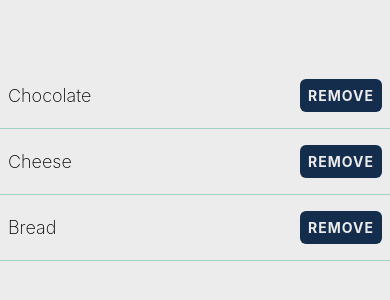
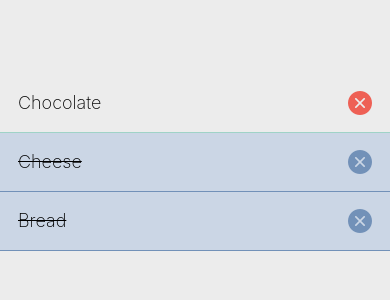
Before and after one commit to GeorginaMudditt/taskly, a React Native app: screen / in a window 390 px wide. Shown: the part 260-560 px from the top of the page. Built offline with nearby package versions, Linux system fonts and the light colour scheme.

Commit message:
add isCompleted with styles, add icons

```diff
--- a/App.tsx
+++ b/App.tsx
@@ -1,4 +1,4 @@
-import { StyleSheet, Text, View, TouchableOpacity, Alert } from "react-native";
+import { StyleSheet, View } from "react-native";
 import { theme } from "./theme";
 import { ShoppingListItem } from "./components/ShoppingListItem";
 
@@ -6,8 +6,8 @@ export default function App() {
   return (
     <View style={styles.container}>
       <ShoppingListItem name="Chocolate" />
-      <ShoppingListItem name="Cheese" />
-      <ShoppingListItem name="Bread" />
+      <ShoppingListItem name="Cheese" isCompleted={true} />
+      <ShoppingListItem name="Bread" isCompleted={true} />
     </View>
   );
 }
@@ -18,25 +18,4 @@ const styles = StyleSheet.create({
     backgroundColor: theme.colorWhite,
     justifyContent: "center",
   },
-  itemContainer: {
-    borderBottomWidth: 1,
-    borderBottomColor: theme.colorTurquoise,
-    paddingHorizontal: 8,
-    paddingVertical: 16,
-    flexDirection: "row",
-    justifyContent: "space-between",
-    alignItems: "center",
-  },
-  itemText: { fontSize: 18, fontWeight: "200" },
-  button: {
-    backgroundColor: theme.colorBlack,
-    padding: 8,
-    borderRadius: 6,
-  },
-  buttonText: {
-    color: theme.colorWhite,
-    fontWeight: "bold",
-    textTransform: "uppercase",
-    letterSpacing: 1,
-  },
 });
--- a/components/ShoppingListItem.tsx
+++ b/components/ShoppingListItem.tsx
@@ -1,11 +1,13 @@
 import { View, Text, TouchableOpacity, StyleSheet, Alert } from "react-native";
 import { theme } from "../theme";
+import AntDesign from '@expo/vector-icons/AntDesign';
 
 type Props = {
   name: string;
+  isCompleted?: boolean;
 };
 
-export function ShoppingListItem({ name }: Props) {
+export function ShoppingListItem({ name, isCompleted }: Props) {
   const handleRemove = () => {
     Alert.alert(
       `Are you sure you want to remove ${name}?`,
@@ -24,40 +26,43 @@ export function ShoppingListItem({ name }: Props) {
   };
 
   return (
-    <View style={styles.itemContainer}>
-      <Text style={styles.itemText}>{name}</Text>
-      <TouchableOpacity style={styles.button} onPress={handleRemove}>
-        <Text style={styles.buttonText}>Remove</Text>
+    <View
+      style={[
+        styles.itemContainer,
+        isCompleted ? styles.completedContainer : undefined,
+      ]}
+    >
+      <Text
+        style={[
+          styles.itemText,
+          isCompleted ? styles.completedText : undefined,
+        ]}
+      >
+        {name}
+      </Text>
+      <TouchableOpacity
+        onPress={handleRemove}
+      >
+        <AntDesign name="closecircle" size={24} color={isCompleted ? theme.colorGrey : theme.colorRed} />
       </TouchableOpacity>
     </View>
   );
 }
 
 const styles = StyleSheet.create({
-  container: {
-    flex: 1,
-    backgroundColor: theme.colorWhite,
-    justifyContent: "center",
-  },
   itemContainer: {
     borderBottomWidth: 1,
     borderBottomColor: theme.colorTurquoise,
-    paddingHorizontal: 8,
+    paddingHorizontal: 18,
     paddingVertical: 16,
     flexDirection: "row",
     justifyContent: "space-between",
     alignItems: "center",
   },
+  completedContainer: {
+    backgroundColor: theme.colorLightGrey,
+    borderBottomColor: theme.colorGrey,
+  },
   itemText: { fontSize: 18, fontWeight: "200" },
-  button: {
-    backgroundColor: theme.colorBlack,
-    padding: 8,
-    borderRadius: 6,
-  },
-  buttonText: {
-    color: theme.colorWhite,
-    fontWeight: "bold",
-    textTransform: "uppercase",
-    letterSpacing: 1,
-  },
+  completedText: { textDecorationLine: "line-through" },
 });
--- a/package.json
+++ b/package.json
@@ -10,6 +10,7 @@
     "lint": "eslint ."
   },
   "dependencies": {
+    "@expo/vector-icons": "^14.0.2",
     "expo": "~52.0.37",
     "expo-status-bar": "~2.0.1",
     "react": "18.3.1",
--- a/theme.ts
+++ b/theme.ts
@@ -1,6 +1,8 @@
 export const theme = {
-  colorGrey: "#385170",
+  colorGrey: "#7291b8",
+  colorLightGrey: "#cbd6e5",
   colorWhite: "#ececec",
   colorBlack: "#142d4c",
   colorTurquoise: "#9fd3c7",
+  colorRed: "#ee6055",
 };
```
Also changed, not shown: 1 other file (tests, documents, lock files or other folders).
